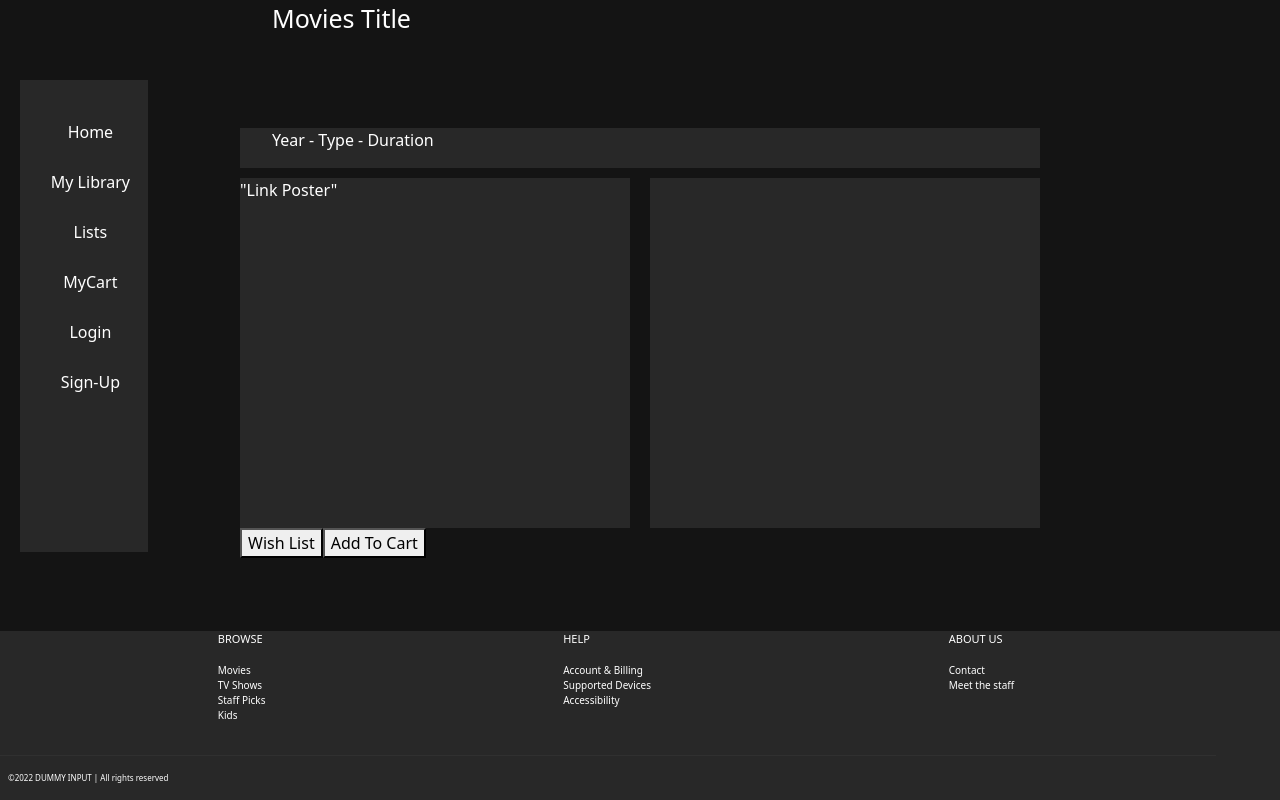
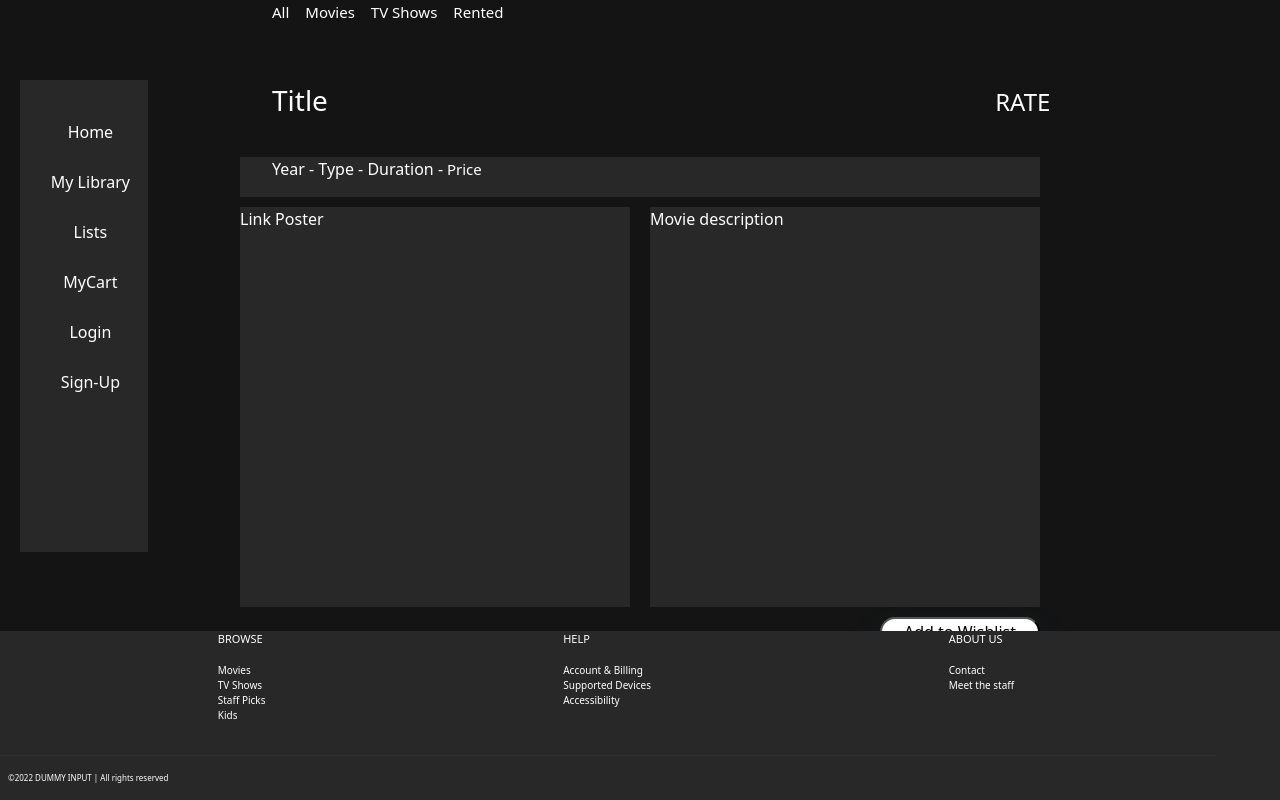
Before and after one commit to pjjwGraceShopper/GraceShopper, a React (Create React App) app: page /Lists in a window 1280 px wide. Built offline with nearby package versions, Linux system fonts and the light colour scheme; no server answers.

Commit message:
ready to connect

```diff
--- a/src/components/Main/Lists.jsx
+++ b/src/components/Main/Lists.jsx
@@ -4,21 +4,32 @@ const Lists = () => {
   return (
     <div className="lists">
       <ul>
-        <li>Movies Title</li>
+        <li>All</li>
+        <li>Movies</li>
+        <li>TV Shows</li>
+        <li>Rented</li>
       </ul>
+      <div className="title-container">
+        <ul className="title">
+        <h3>Title</h3>
+        <h4>RATE</h4>
+        </ul>
+      </div>
       <div className="detail-container">
         <ul>
           <il>Year -</il>
           <il> Type -</il>
-          <il> Duration</il>
+          <il> Duration -</il>
+          <li> Price </li>
         </ul>
       </div>
       <div className="flex-container">
         <div className="flex-child poster">
-        <p>"Link Poster" </p>
+          <p>Link Poster </p>
         </div>
         <div className="flex-child description">
-        {/* <p>Lorem ipsum dolor sit amet,
+          <p> Movie description</p>
+          {/* <p className="text-break">Lorem ipsum dolor sit amet,
             consectetur adipiscing elit,
             sed do eiusmod tempor incididunt
             ut labore et dolore magna aliqua.
@@ -35,21 +46,21 @@ const Lists = () => {
       </div>
 
       <div className="wishlist-bottom-container">
-           <button
-            className=""
-            onClick={() => updateDev()}>
-              Wish List
+        <button className="wishlist-bottom" onClick={() => updateDev()}>
+          Add to Wishlist
         </button>
         <button
-            className=""
+          className="wishlist-bottom"
           onClick={() => {
             addItemToCart(me.id, { item1337v2: `leetItemButBetter` });
             setCartChange(true);
           }}
-          > Add To Cart</button>
+        >
+          {" "}
+          Add To Cart
+        </button>
       </div>
     </div>
-
   );
 };
 
--- a/src/style/App.css
+++ b/src/style/App.css
@@ -163,19 +163,38 @@ a {
   color: white;
 }
 
-
 .lists ul li{
-  font-size: 25px;
+  font-size: 15px;
   list-style: none;
   display: inline;
+  padding-right: 1rem;
+}
+
+.title-container{
+  display: flex;
+  margin-top: 60px;
+  width: 800px;
+  /* justify-content: space-around ; */
+}
+
+.title{
+  display: flex;
+  flex-direction:row;
+  align-items: baseline;
+  gap: 600%;
 
 }
+
 .detail-container{
   width:50rem;
   height:40px;
   background-color: #282828;
-  margin-top: 90px;
+  margin-top: 15px;
 }
+/* .detail-container ul li {
+  display: flex;
+
+} */
 
 .poster-description{
   border: 1px solid gray;
@@ -192,8 +211,8 @@ a {
   display:flex;
   margin-right: 1rem;
   margin-top: 10px;
-  width: 300px;
-  height: 350px;
+  width:200px;
+  height: 450px;
   text-align: center;
 }
 
@@ -217,7 +236,8 @@ a {
   flex: 1;
   background-color: #282828;
   margin-top: 10px;
-  height: 350px;
+  height: 400px;
+  margin-bottom: 10px;
 }
 
 .flex-child:first-child {
@@ -225,7 +245,17 @@ a {
 
 }
 
-
+.wishlist-bottom {
+  display: flexbox;
+  align-items:flex-end;
+  width: 20%;
+ height: 85%;
+ margin-left: 80%;
+ background-color: #ffffff;
+ border-radius: 20px;
+ box-shadow: 0px 25px 40px #1687d933;
+ margin-bottom: 10px;
+}
 
 
 
```
Lines whose indentation alone changed are shown as unchanged.
